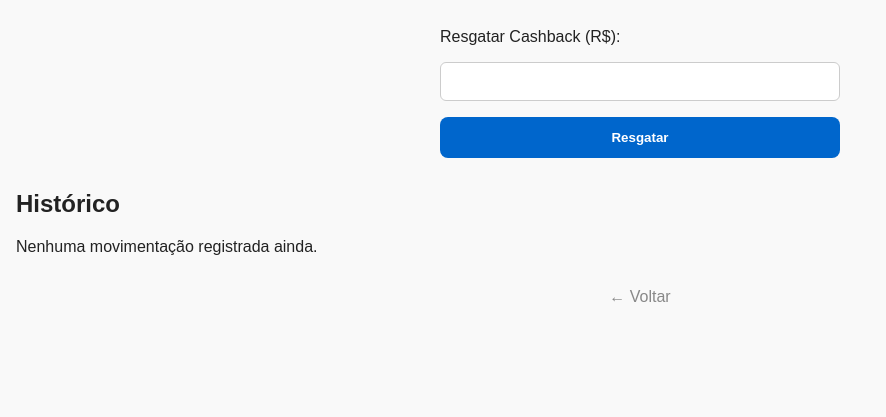
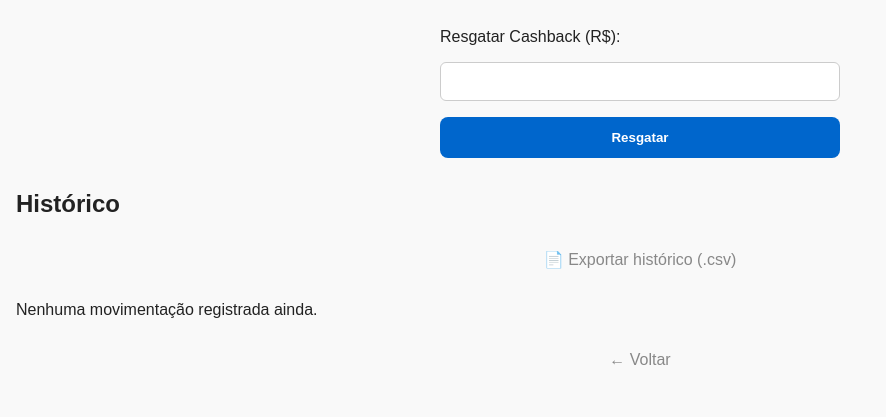
Before and after one commit to RodrigoFrancoBatata/cashback-nacar, a Flask app: page /cliente/1 in a window 1280 px wide. Shown: the part 442-859 px from the top of the page, without its empty margins (0-886 px from the left). Before the commit the page ends 744 px from the top, so only its background shows below. Run offline with Flask 3, Linux system fonts and the light colour scheme.

Commit message:
Corrige imports e finaliza exportação CSV de histórico

```diff
--- a/templates/cliente.html
+++ b/templates/cliente.html
@@ -36,6 +36,11 @@
     </form>
 
     <h2>Histórico</h2>
+
+    <p>
+      <a href="/exportar/{{ cliente.cpf }}" class="btn-voltar" target="_blank">📄 Exportar histórico (.csv)</a>
+    </p>
+
     {% if cliente.historico %}
       <ul>
         {% for item in cliente.historico|reverse %}
```
Also changed, not shown: app.py (+6 -7 lines).
